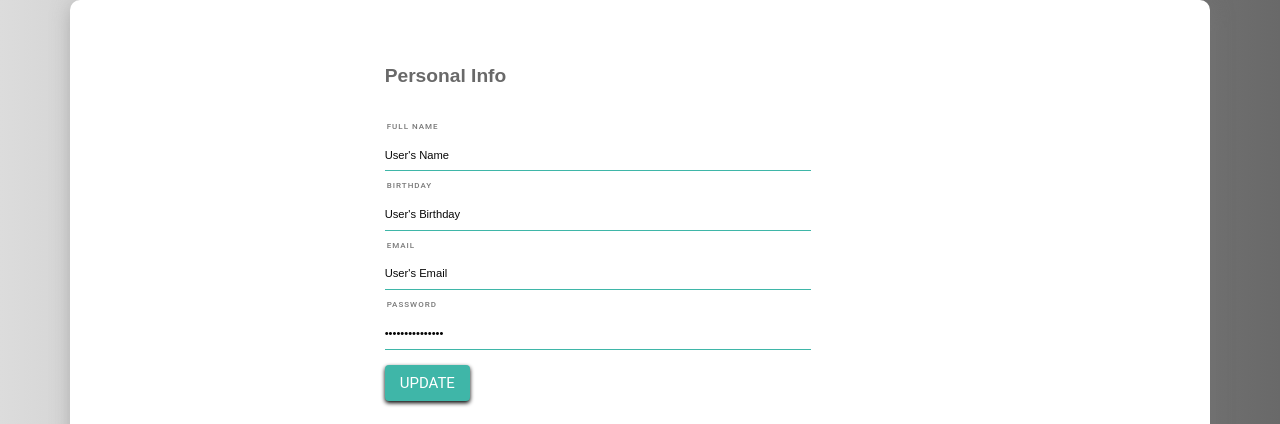
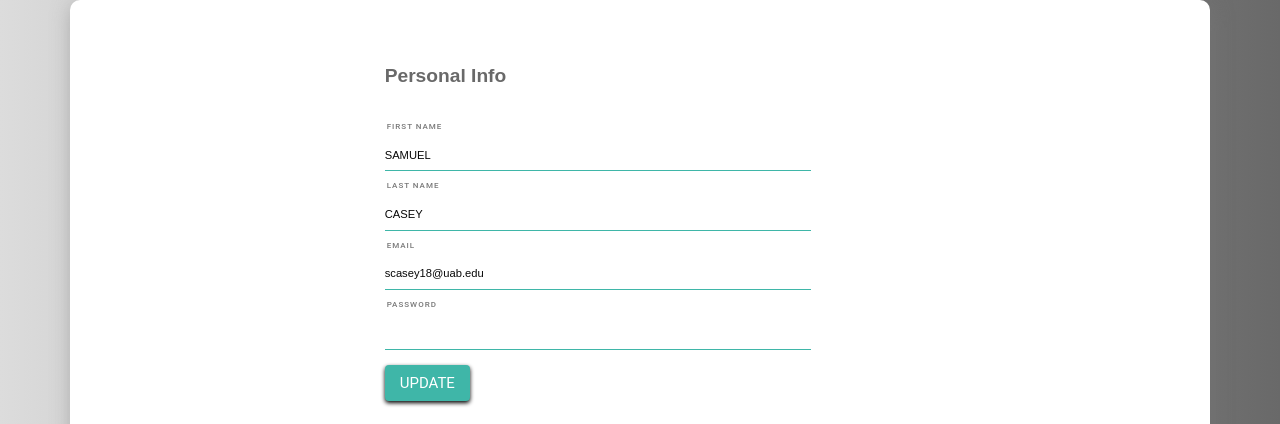
Before and after one commit to scasey18/SmartShop, a Flask app: page /account in a window 1280 px wide. Shown: the part 96-520 px from the top of the page. Run offline with Flask 2, Linux system fonts and the light colour scheme; a user stored in the database is signed in; data comes from the database, SQL or seed files in the repository; some libraries are stand-ins or nearby versions.

Commit message:
Update fields and display current info

```diff
--- a/templates/account.html
+++ b/templates/account.html
@@ -97,14 +97,16 @@
             <div class="profile tabShow">
                 <br>
                 <h1><b>Personal Info</b></h1>
-                <h2>Full Name</h2>
-                <input type="text" class="input" value="User's Name">
-                <h2>Birthday</h2>
-                <input type="text" class="input" value="User's Birthday">
+                <h2>First Name</h2>
+                <input type="text" class="input" value="{{user.fName}}">
+				<h2>Last Name</h2>
+                <input type="text" class="input" value="{{user.lName}}">
+                <!-- <h2>Birthday</h2>
+                <input type="text" class="input" value="User's Birthday"> -->
                 <h2>Email</h2>
-                <input type="text" class="input" value="User's Email">
+                <input type="text" class="input" value="{{user.emailAdr}}">
                 <h2>Password</h2>
-                <input type="password" class="input" value="User's Password">
+                <input type="password" class="input" value="">
                 <br>
                 <button class="btn">Update</button>
 
```
